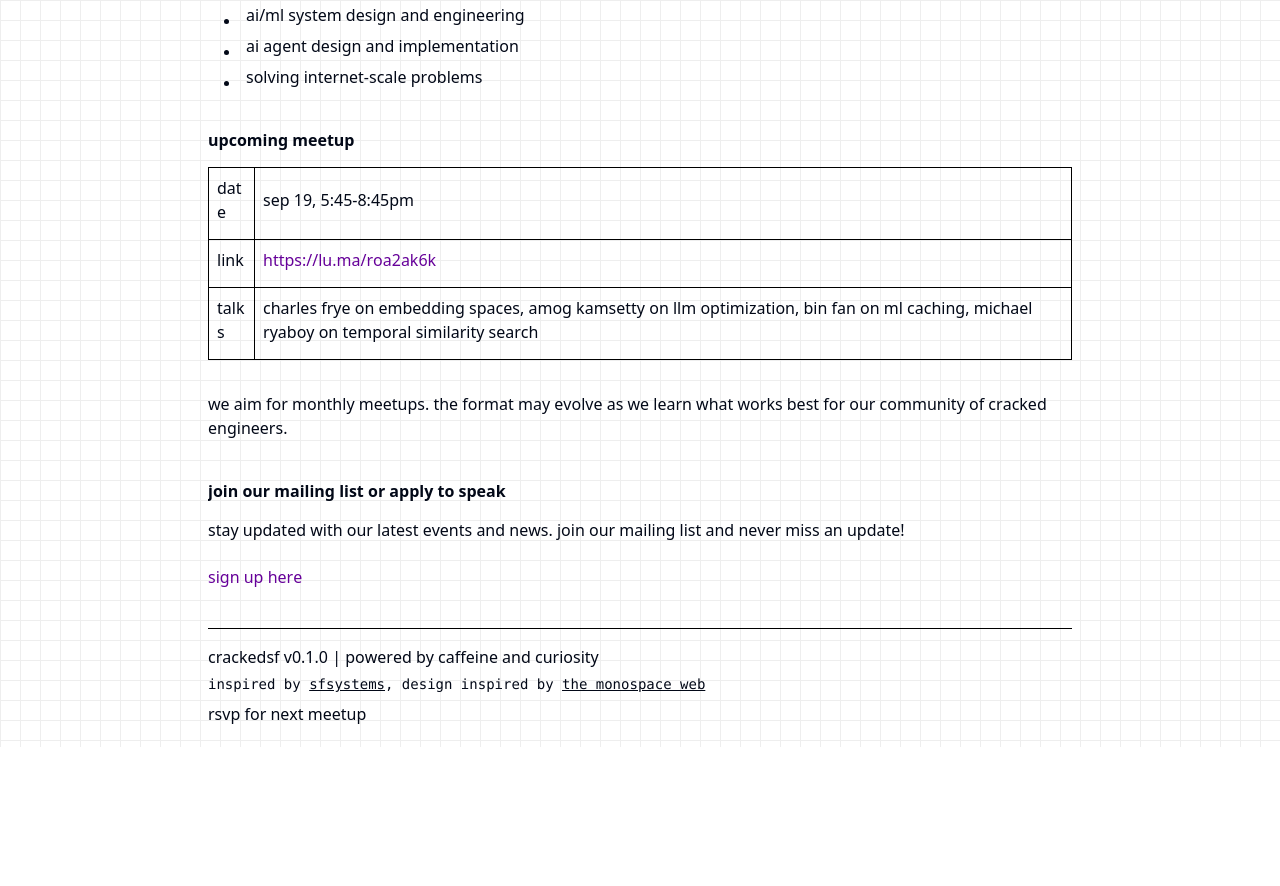
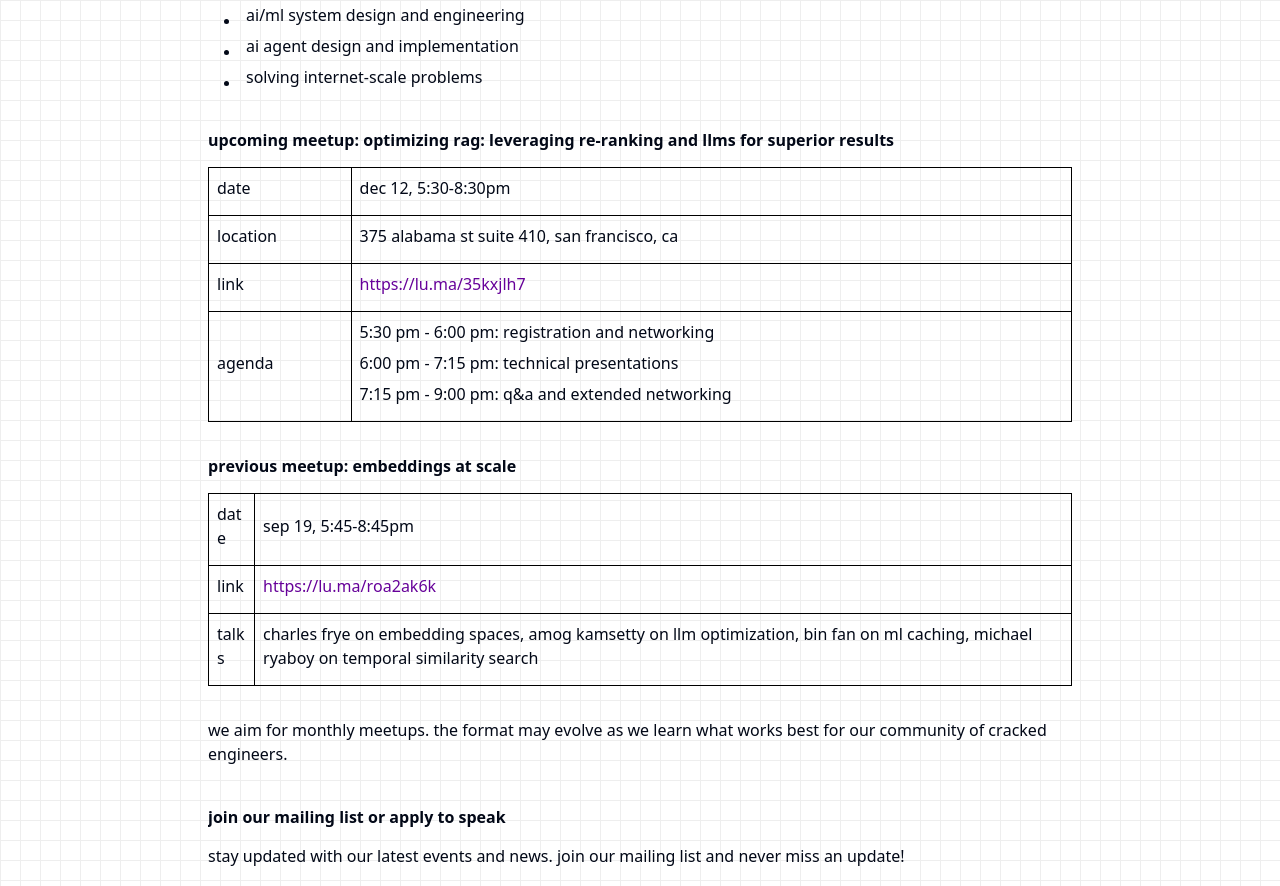
Before and after one commit to mrmps/crackedsf, a Next.js app: page / in a window 1280 px wide. Shown: the part 580-1466 px from the top of the page. Before the commit the page ends 1327 px from the top, so only its background shows below. Built offline with nearby package versions, Linux system fonts and the light colour scheme.

Commit message:
adds new meetup

```diff
--- a/components/Landing.tsx
+++ b/components/Landing.tsx
@@ -161,7 +161,62 @@ export default function Landing() {
                 debugMode ? "text-2xl font-bold" : "text-xl font-bold underline"
               } mb-2`}
             >
-              <LowercaseWrapper>upcoming meetup</LowercaseWrapper>
+              <LowercaseWrapper>upcoming meetup: optimizing rag: leveraging re-ranking and llms for superior results
+              </LowercaseWrapper>
+            </h2>
+            <table className="w-full border-collapse border border-black">
+              <tbody>
+                <tr>
+                  <td className="border border-black p-2">
+                    <LowercaseWrapper>date</LowercaseWrapper>
+                  </td>
+                  <td className="border border-black p-2">
+                    <LowercaseWrapper>dec 12, 5:30-8:30pm</LowercaseWrapper>
+                  </td>
+                </tr>
+                <tr>
+                  <td className="border border-black p-2">
+                    <LowercaseWrapper>location</LowercaseWrapper>
+                  </td>
+                  <td className="border border-black p-2">
+                    <LowercaseWrapper>375 alabama st suite 410, san francisco, ca</LowercaseWrapper>
+                  </td>
+                </tr>
+                <tr>
+                  <td className="border border-black p-2">
+                    <LowercaseWrapper>link</LowercaseWrapper>
+                  </td>
+                  <td className="border border-black p-2">
+                    <a href="https://forms.fillout.com/t/kfN2K6maXQus" className="underline text-[#660099]">
+                      <LowercaseWrapper>
+                      https://lu.ma/35kxjlh7
+                      </LowercaseWrapper>
+                    </a>
+                  </td>
+                </tr>
+                <tr>
+                  <td className="border border-black p-2">
+                    <LowercaseWrapper>agenda</LowercaseWrapper>
+                  </td>
+                  <td className="border border-black p-2">
+                    <>
+                      <LowercaseWrapper>5:30 pm - 6:00 pm: registration and networking</LowercaseWrapper><br/>
+                      <LowercaseWrapper>6:00 pm - 7:15 pm: technical presentations</LowercaseWrapper><br/>
+                      <LowercaseWrapper>7:15 pm - 9:00 pm: q&a and extended networking</LowercaseWrapper>
+                    </>
+                    </td>
+                    </tr>
+              </tbody>
+            </table>
+          </section>
+
+          <section className="mb-8">
+            <h2
+              className={`${
+                debugMode ? "text-2xl font-bold" : "text-xl font-bold underline"
+              } mb-2`}
+            >
+              <LowercaseWrapper>previous meetup: embeddings at scale</LowercaseWrapper>
             </h2>
             <table className="w-full border-collapse border border-black">
               <tbody>
@@ -200,6 +255,8 @@ export default function Landing() {
               </tbody>
             </table>
           </section>
+
+
 
           <section className="mb-8">
             <div>
```
